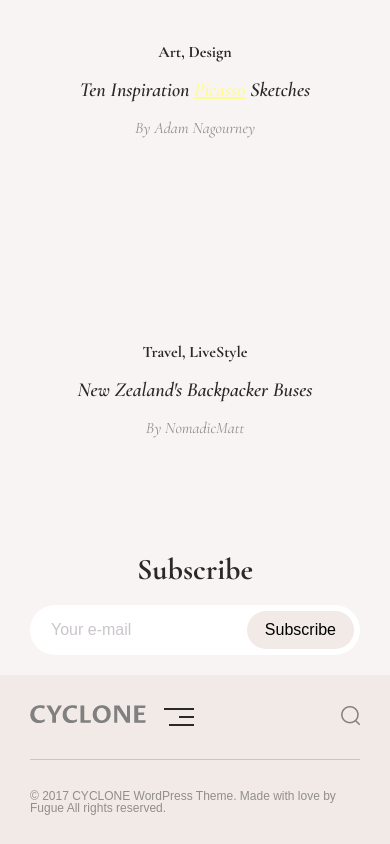
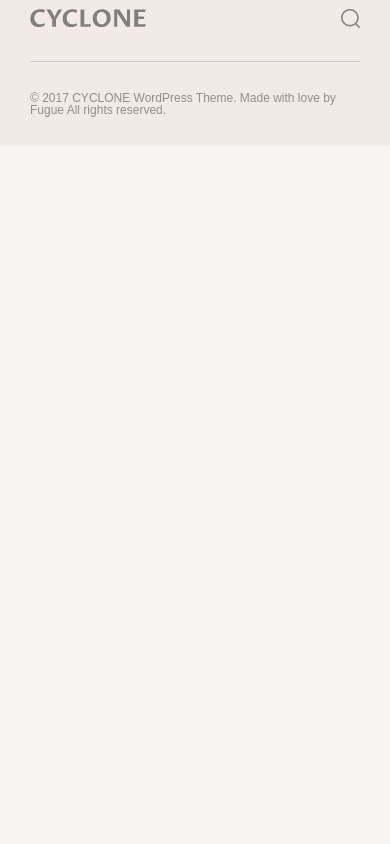
Before and after one commit to nazarenko-by/Cyclone-react, a React (Create React App) app: page / in a window 390 px wide. Shown: the part 8046-8890 px from the top of the page. After the commit the page ends 8192 px from the top, so only its background shows below. Built offline with nearby package versions, Linux system fonts and the light colour scheme; a web font is replaced by a local one.

Commit message:
fix mobile menu, eddit grid for hot topic article

```diff
--- a/src/App/Header/Menu/Menu.js
+++ b/src/App/Header/Menu/Menu.js
@@ -10,7 +10,8 @@ import FollowUs from './FollowUs/FollowUs'
 const Menu = () => {
     return(
         <div className="menu">
-            <Navigation/>
+            <Navigation
+            creatMobMenu = {true}/>
             <Search/>
             <FollowUs/>
         </div>
--- a/src/App/Header/Menu/Navigation/Navigation.js
+++ b/src/App/Header/Menu/Navigation/Navigation.js
@@ -10,13 +10,15 @@ class Navigation extends Component{
     }
 
     openMobileMenu = () => {
-        console.log(this.state.className)
         this.setState((prevState) => {
             return prevState.className === "open" ? {className:""} : {className: "open"}
         })
     }
 
     render(){
+        const {
+            creatMobMenu,
+        } = this.props
         return (
             <>
                 <ul className={`navigation ${this.state.className}`}>
@@ -28,9 +30,9 @@ class Navigation extends Component{
                     <li><a href="/">Fashion</a></li>
                     <li><a href="/">Contacts</a></li>
                 </ul>
-                <MobileNavigation
+                {creatMobMenu? <MobileNavigation
                 className = {this.state.className}
-                openMobileMenu = {this.openMobileMenu}/>
+                openMobileMenu = {this.openMobileMenu}/> : <></>}
             </>
         )
     }
--- a/src/App/HotTopics/HotTopicList/HotTopicListItem/hotTopicListItem.css
+++ b/src/App/HotTopics/HotTopicList/HotTopicListItem/hotTopicListItem.css
@@ -1,7 +1,7 @@
 .topic {
     display: grid;
     gap: 10px 0;
-    grid-template-areas: "topic-image topic-image topic-image" "tag . comment-share-button" "title title title""text text text" "topic-autor topic-autor .";
+    grid-template-areas: "topic-image topic-image topic-image" "tag comment-share-button comment-share-button" "title title title""text text text" "topic-autor topic-autor .";
 }
 
 .topic-image {
```
